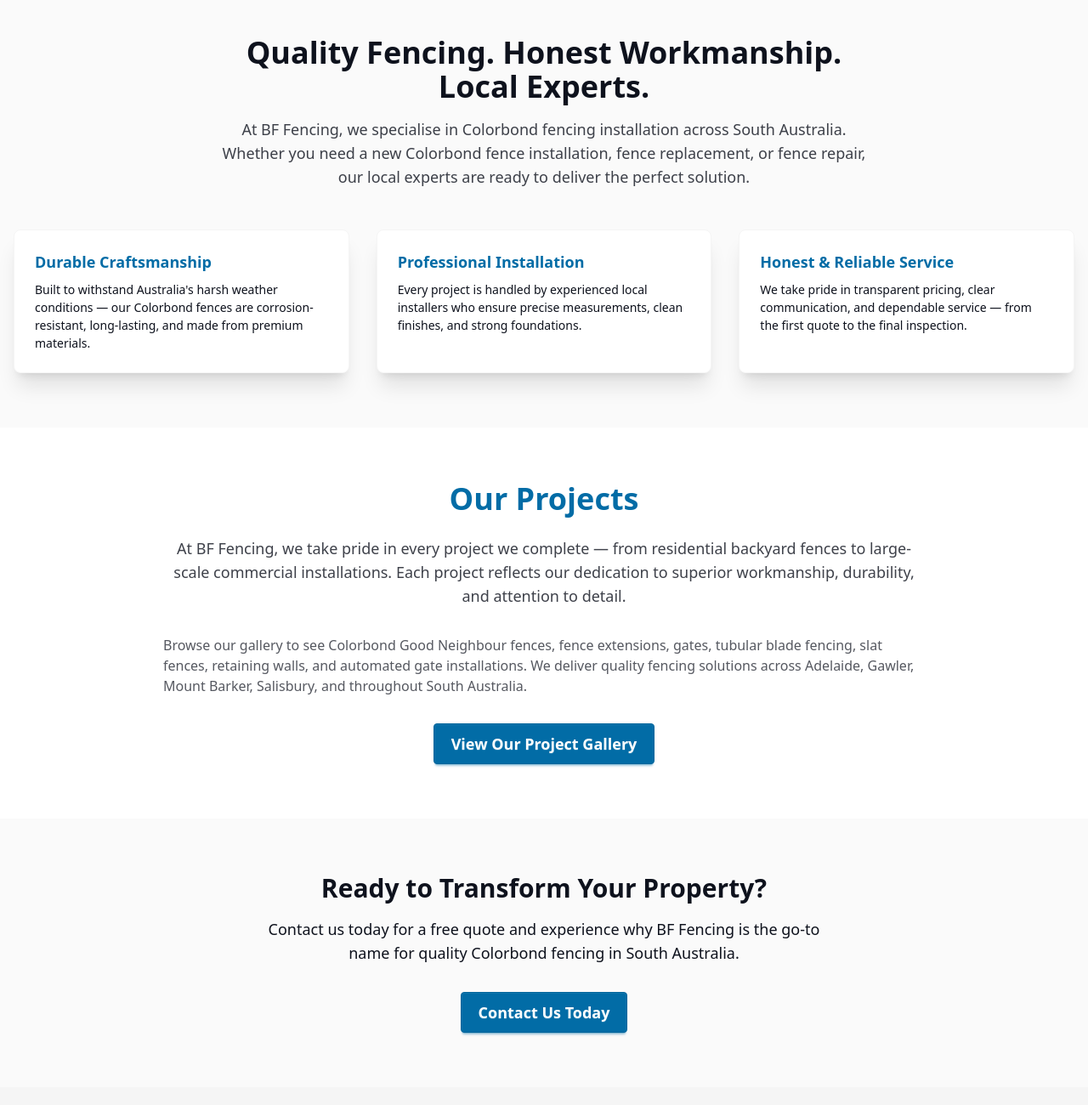
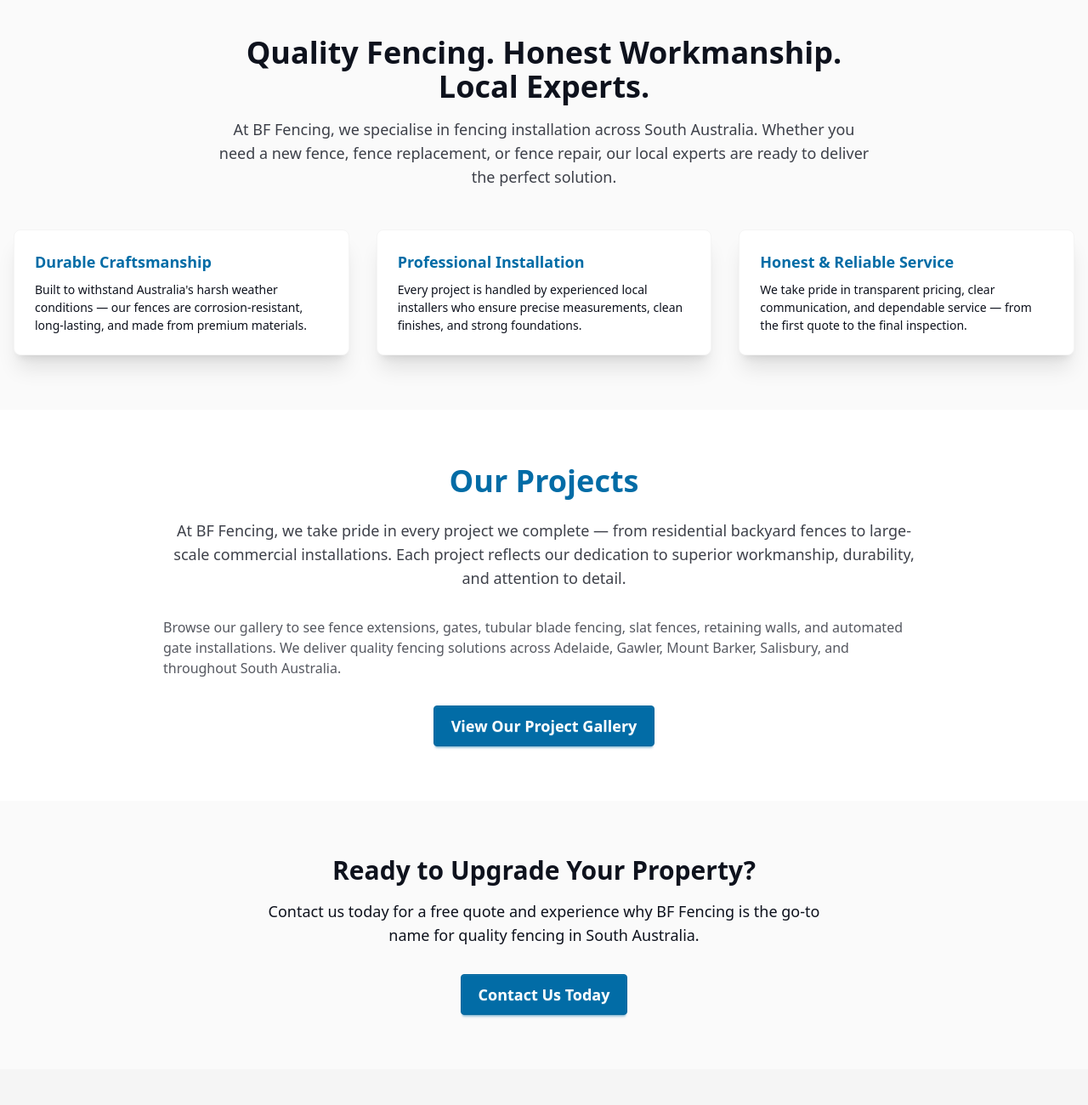
Before and after one commit to lethanhnguyendev/Webapp_BFFencing, a website built with Vite: page index.html in a window 1280 px wide. Shown: the part 800-2100 px from the top of the page at 85% size. Built offline with nearby package versions, Linux system fonts and the light colour scheme.

Commit message:
change slogan

```diff
--- a/index.html
+++ b/index.html
@@ -4,7 +4,7 @@
   <meta charset="UTF-8" />
   <link rel="icon" type="image/png" href="https://bffencing.com.au/wp-content/uploads/2025/10/cropped-image__1_-removebg-preview-32x32.png" />
   <meta name="viewport" content="width=device-width, initial-scale=1.0" />
-  <title>BF Fencing - Quality Colorbond Fencing South Australia</title>
+  <title>BF Fencing - Quality Fencing South Australia</title>
 </head>
 <body data-theme="light" data-page="home" class="min-h-screen flex flex-col bg-white">
   <div id="site-header"></div>
@@ -19,7 +19,7 @@
           <div class="absolute inset-0 bg-black/50 flex items-center justify-center">
             <div class="text-center text-white px-4 max-w-4xl">
               <p class="text-lg md:text-xl mb-2 font-medium">Quality You Can Trust</p>
-              <h1 class="text-4xl md:text-6xl font-bold mb-4">Transform Your Property with Premium Colorbond Fencing</h1>
+              <h1 class="text-4xl md:text-6xl font-bold mb-4">Secure & Style Your Property with Premium Fencing</h1>
               <p class="text-lg md:text-xl mb-8 opacity-90">Looking for a durable, stylish, and affordable fencing solution that stands the test of time?</p>
               <div class="flex gap-4 justify-center flex-wrap">
                 <a href="tel:0410976570" class="btn btn-primary btn-lg">Call Us Now</a>
@@ -67,7 +67,7 @@
           <div class="absolute inset-0 bg-black/50 flex items-center justify-center">
             <div class="text-center text-white px-4 max-w-4xl">
               <h2 class="text-3xl md:text-5xl font-bold mb-4">Good Neighbour Fencing</h2>
-              <p class="text-lg md:text-xl mb-8">Premium Colorbond installations for lasting results.</p>
+              <p class="text-lg md:text-xl mb-8">Premium fencing installations for lasting results.</p>
               <a href="contact.html" class="btn btn-primary btn-lg">Get a Quote</a>
             </div>
           </div>
@@ -94,13 +94,13 @@
       <div class="container mx-auto px-4">
         <div class="text-center max-w-3xl mx-auto mb-12">
           <h2 class="text-3xl md:text-4xl font-bold mb-4">Quality Fencing. Honest Workmanship. Local Experts.</h2>
-          <p class="text-lg opacity-80">At BF Fencing, we specialise in Colorbond fencing installation across South Australia. Whether you need a new Colorbond fence installation, fence replacement, or fence repair, our local experts are ready to deliver the perfect solution.</p>
+          <p class="text-lg opacity-80">At BF Fencing, we specialise in fencing installation across South Australia. Whether you need a new fence, fence replacement, or fence repair, our local experts are ready to deliver the perfect solution.</p>
         </div>
         <div class="grid md:grid-cols-3 gap-8">
           <div class="card bg-white shadow-xl border border-neutral-100">
             <div class="card-body">
               <h3 class="card-title text-primary">Durable Craftsmanship</h3>
-              <p>Built to withstand Australia's harsh weather conditions — our Colorbond fences are corrosion-resistant, long-lasting, and made from premium materials.</p>
+              <p>Built to withstand Australia's harsh weather conditions — our fences are corrosion-resistant, long-lasting, and made from premium materials.</p>
             </div>
           </div>
           <div class="card bg-white shadow-xl border border-neutral-100">
@@ -128,7 +128,7 @@
             At BF Fencing, we take pride in every project we complete — from residential backyard fences to large-scale commercial installations. Each project reflects our dedication to superior workmanship, durability, and attention to detail.
           </p>
           <p class="text-base opacity-70 mb-8">
-            Browse our gallery to see Colorbond Good Neighbour fences, fence extensions, gates, tubular blade fencing, slat fences, retaining walls, and automated gate installations. We deliver quality fencing solutions across Adelaide, Gawler, Mount Barker, Salisbury, and throughout South Australia.
+            Browse our gallery to see fence extensions, gates, tubular blade fencing, slat fences, retaining walls, and automated gate installations. We deliver quality fencing solutions across Adelaide, Gawler, Mount Barker, Salisbury, and throughout South Australia.
           </p>
           <div class="text-center">
             <a href="gallery.html" class="btn btn-primary btn-lg">View Our Project Gallery</a>
@@ -140,8 +140,8 @@
     <!-- CTA -->
     <section class="py-16 bg-neutral-50">
       <div class="container mx-auto px-4 text-center">
-        <h2 class="text-3xl font-bold mb-4">Ready to Transform Your Property?</h2>
-        <p class="text-lg mb-8 max-w-2xl mx-auto">Contact us today for a free quote and experience why BF Fencing is the go-to name for quality Colorbond fencing in South Australia.</p>
+        <h2 class="text-3xl font-bold mb-4">Ready to Upgrade Your Property?</h2>
+        <p class="text-lg mb-8 max-w-2xl mx-auto">Contact us today for a free quote and experience why BF Fencing is the go-to name for quality fencing in South Australia.</p>
         <a href="contact.html" class="btn btn-primary btn-lg">Contact Us Today</a>
       </div>
     </section>
```
